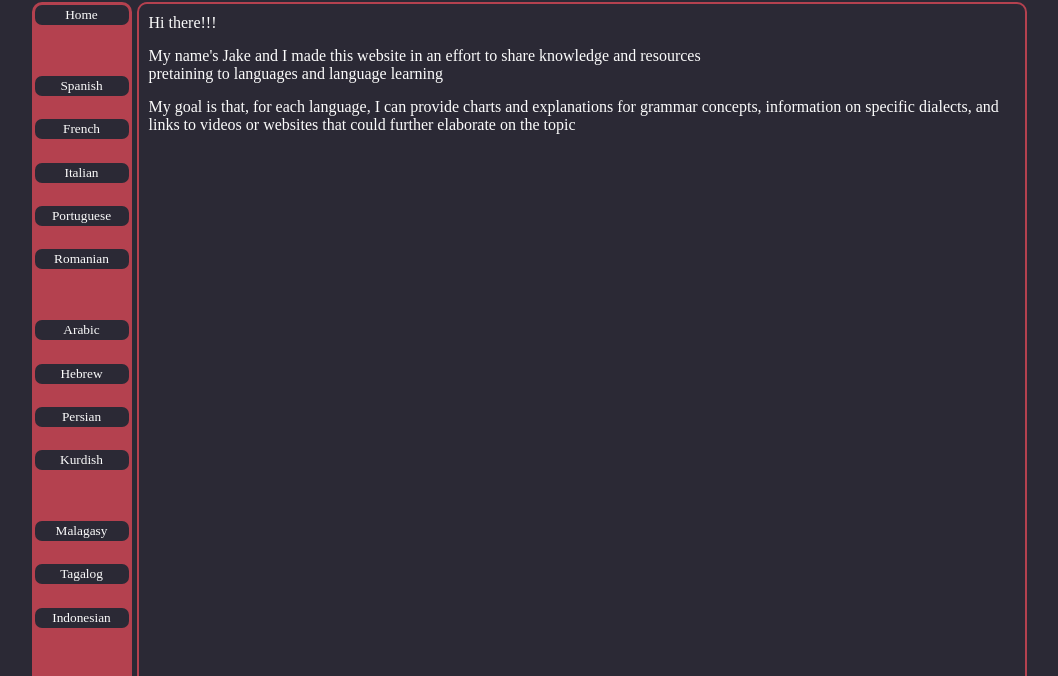
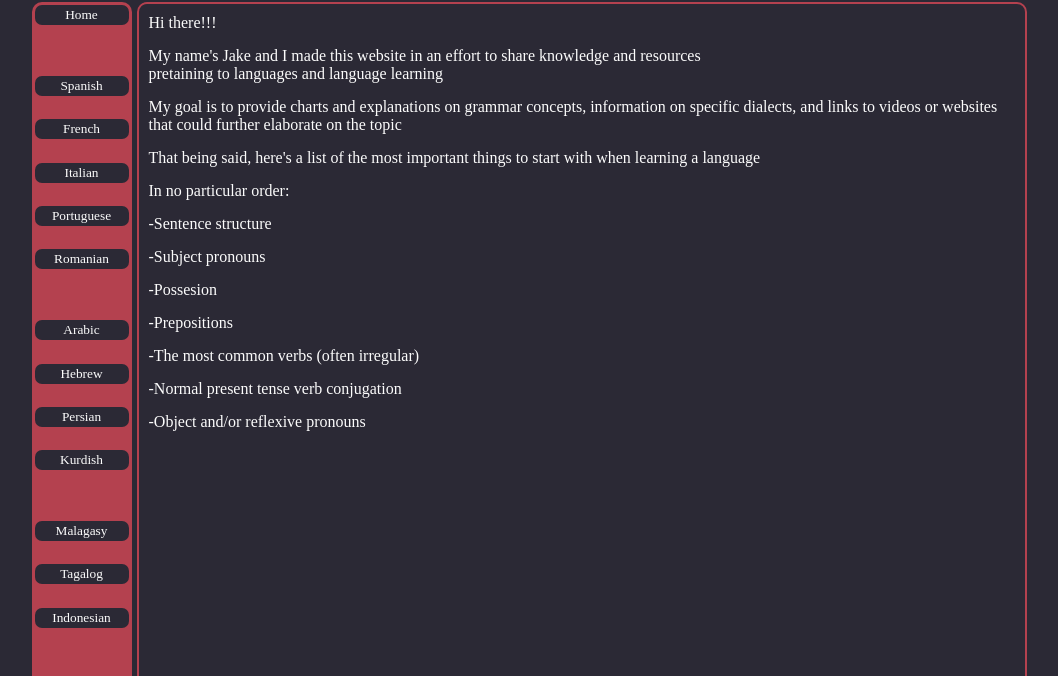
Before and after one commit to Jake-af/sang, a plain HTML site: page index.html in a window 1280 px wide. Shown: the part 111-787 px from the top of the page, without its empty margins (111-1169 px from the left). Drawn offline with Linux system fonts and the light colour scheme.

Commit message:
updated index

```diff
--- a/index.html
+++ b/index.html
@@ -53,7 +53,16 @@
                         <div id="bottom-right">
                             <p>Hi there!!!</p>
                             <p>My name's Jake and I made this website in an effort to share knowledge and resources <br>pretaining to languages and language learning</p>
-                            <p>My goal is that, for each language, I can provide charts and explanations for grammar concepts, information on specific dialects, and links to videos or websites that could further elaborate on the topic</p>
+                            <p>My goal is to provide charts and explanations on grammar concepts, information on specific dialects, and links to videos or websites that could further elaborate on the topic</p>
+                            <p>That being said, here's a list of the most important things to start with when learning a language</p>
+                            <p>In no particular order:</p>
+                            <p>-Sentence structure</p>
+                            <p>-Subject pronouns</p>
+                            <p>-Possesion</p>
+                            <p>-Prepositions</p>
+                            <p>-The most common verbs (often irregular)</p>
+                            <p>-Normal present tense verb conjugation</p>
+                            <p>-Object and/or reflexive pronouns</p>
                         </div>
                     </div>
                 </div>
```
